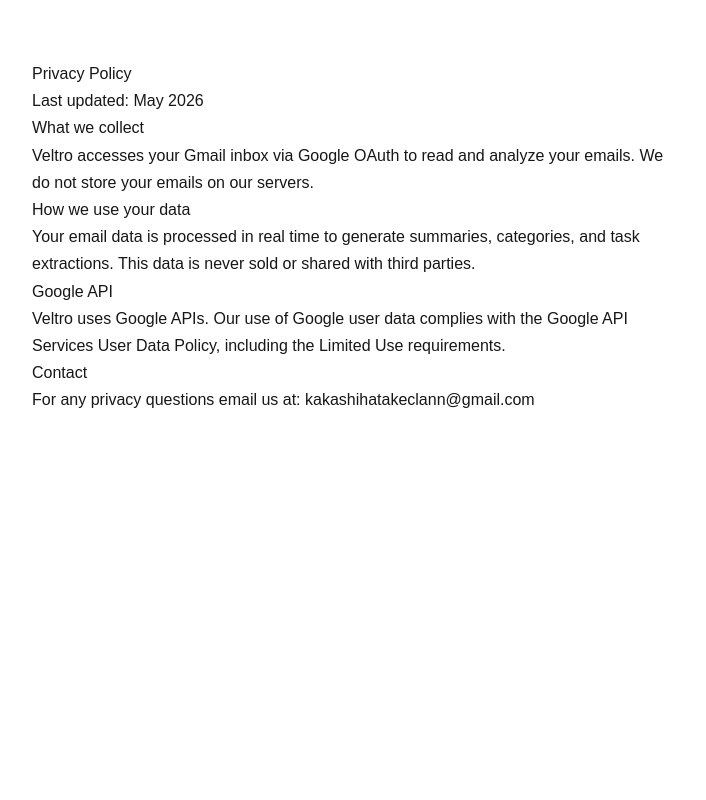
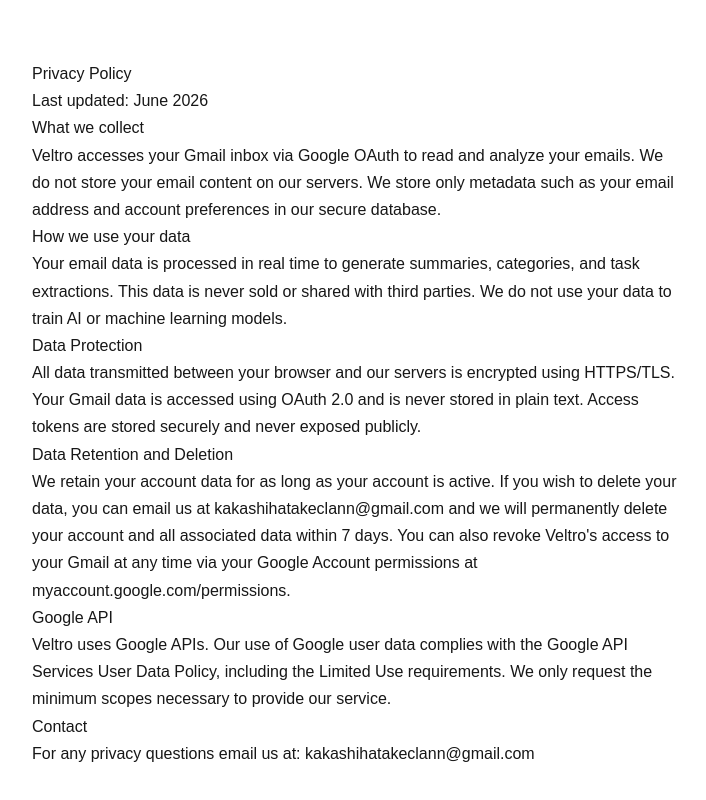
Before and after one commit to kakashihatakeclann-a11y/Veltro, a Next.js app: page /privacy in a window 1280 px wide. Shown: the top 800 px of the page, without its empty margins (282-988 px from the left). Built offline with nearby package versions, Linux system fonts and the light colour scheme.

Commit message:
Update page.tsx

```diff
--- a/app/privacy/page.tsx
+++ b/app/privacy/page.tsx
@@ -2,16 +2,22 @@ export default function PrivacyPolicy() {
   return (
     <main style={{ maxWidth: 700, margin: "60px auto", padding: "0 24px", fontFamily: "sans-serif", lineHeight: 1.7 }}>
       <h1>Privacy Policy</h1>
-      <p>Last updated: May 2026</p>
+      <p>Last updated: June 2026</p>
 
       <h2>What we collect</h2>
-      <p>Veltro accesses your Gmail inbox via Google OAuth to read and analyze your emails. We do not store your emails on our servers.</p>
+      <p>Veltro accesses your Gmail inbox via Google OAuth to read and analyze your emails. We do not store your email content on our servers. We store only metadata such as your email address and account preferences in our secure database.</p>
 
       <h2>How we use your data</h2>
-      <p>Your email data is processed in real time to generate summaries, categories, and task extractions. This data is never sold or shared with third parties.</p>
+      <p>Your email data is processed in real time to generate summaries, categories, and task extractions. This data is never sold or shared with third parties. We do not use your data to train AI or machine learning models.</p>
+
+      <h2>Data Protection</h2>
+      <p>All data transmitted between your browser and our servers is encrypted using HTTPS/TLS. Your Gmail data is accessed using OAuth 2.0 and is never stored in plain text. Access tokens are stored securely and never exposed publicly.</p>
+
+      <h2>Data Retention and Deletion</h2>
+      <p>We retain your account data for as long as your account is active. If you wish to delete your data, you can email us at kakashihatakeclann@gmail.com and we will permanently delete your account and all associated data within 7 days. You can also revoke Veltro's access to your Gmail at any time via your Google Account permissions at myaccount.google.com/permissions.</p>
 
       <h2>Google API</h2>
-      <p>Veltro uses Google APIs. Our use of Google user data complies with the <a href="https://developers.google.com/terms/api-services-user-data-policy">Google API Services User Data Policy</a>, including the Limited Use requirements.</p>
+      <p>Veltro uses Google APIs. Our use of Google user data complies with the <a href="https://developers.google.com/terms/api-services-user-data-policy">Google API Services User Data Policy</a>, including the Limited Use requirements. We only request the minimum scopes necessary to provide our service.</p>
 
       <h2>Contact</h2>
       <p>For any privacy questions email us at: kakashihatakeclann@gmail.com</p>
```
